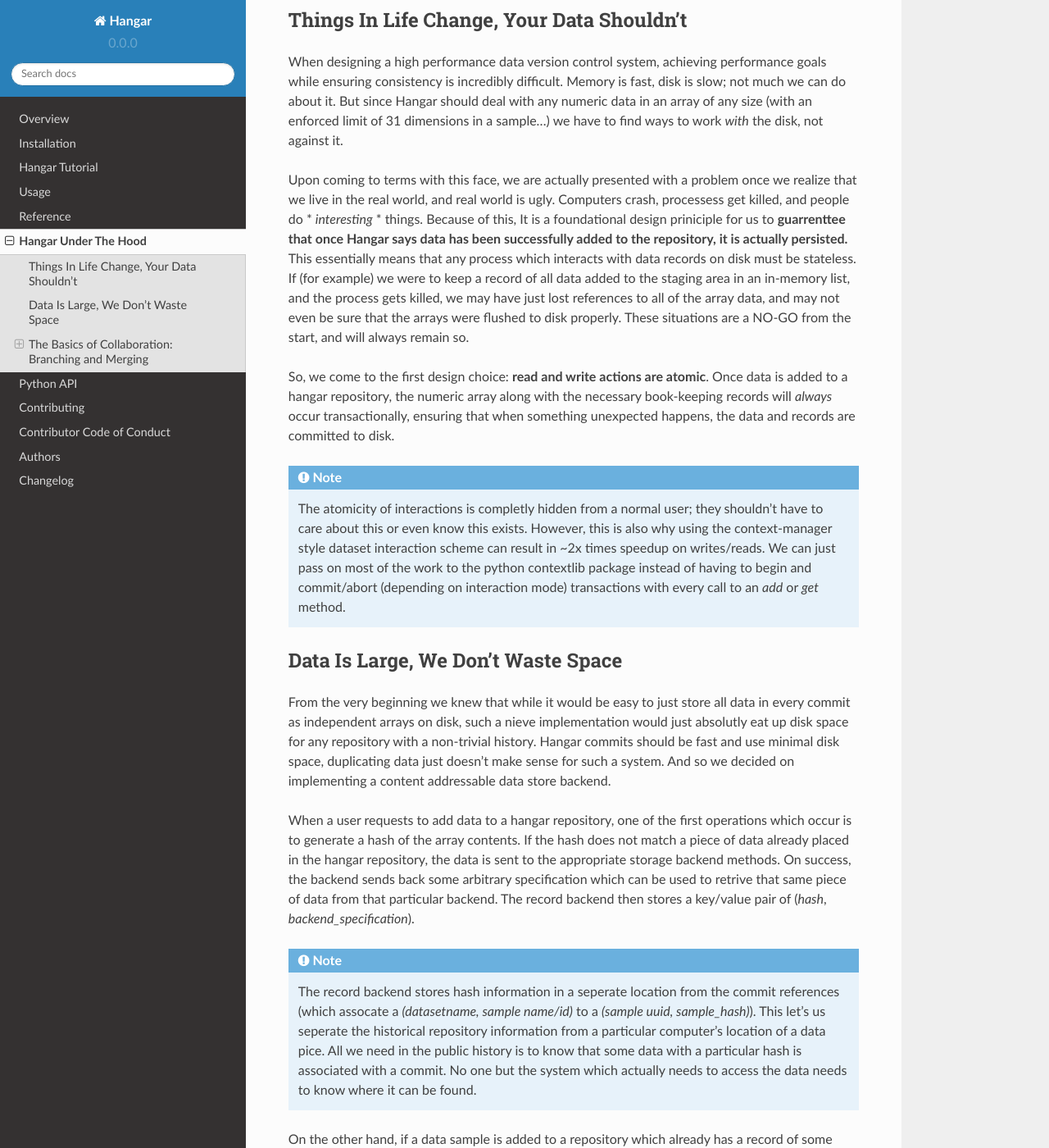
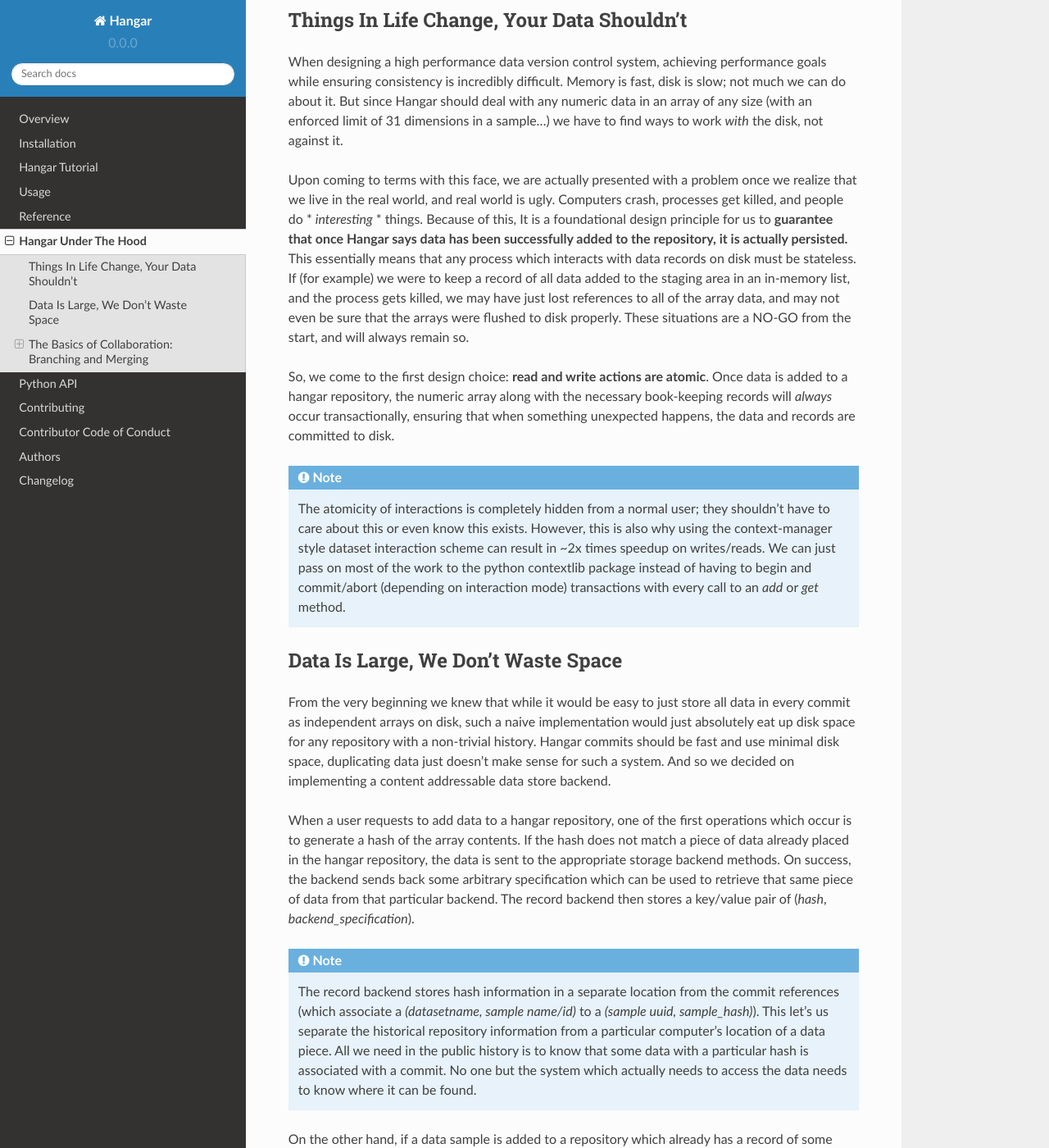
Before and after one commit to tensorwerk/hangar-py, a Sphinx documentation site: the page built from docs/design.rst, in a window 1280 px wide and 1400 px high, scrolled down 224 px. Shown: the whole window at 82% size. Built offline with Sphinx 7.4.7 and the Read the Docs theme 2.0.0, drawn with Linux system fonts in a browser that asks for light colours; some of the changed text lies outside the part shown.

Commit message:
Misc spellchecking of docs

```diff
--- a/docs/Hangar-Tutorial-002.rst
+++ b/docs/Hangar-Tutorial-002.rst
@@ -46,11 +46,11 @@ Merging
 -------
 
 
-Stratagies
+Strategies
 ^^^^^^^^^^
 
 Methods
 ^^^^^^^
 
-Conflict Handeling
+Conflict Handling
 ^^^^^^^^^^^^^^^^^^
--- a/docs/design.rst
+++ b/docs/design.rst
@@ -19,8 +19,8 @@ not against it.
 
 Upon coming to terms with this face, we are actually presented with a problem
 once we realize that we live in the real world, and real world is ugly.
-Computers crash, processess get killed, and people do * *interesting* * things.
-Because of this, It is a foundational design priniciple for us to **guarrenttee
+Computers crash, processes get killed, and people do * *interesting* * things.
+Because of this, It is a foundational design principle for us to **guarantee
 that once Hangar says data has been successfully added to the repository, it is
 actually persisted.** This essentially means that any process which interacts
 with data records on disk must be stateless. If (for example) we were to keep a
@@ -37,7 +37,7 @@ disk.
 
 .. note::
 
-  The atomicity of interactions is completly hidden from a normal user; they
+  The atomicity of interactions is completely hidden from a normal user; they
   shouldn't have to care about this or even know this exists. However, this
   is also why using the context-manager style dataset interaction scheme can
   result in ~2x times speedup on writes/reads. We can just pass on most of the
@@ -50,8 +50,8 @@ Data Is Large, We Don't Waste Space
 ===================================
 
 From the very beginning we knew that while it would be easy to just store all
-data in every commit as independent arrays on disk, such a nieve implementation
-would just absolutly eat up disk space for any repository with a non-trivial
+data in every commit as independent arrays on disk, such a naive implementation
+would just absolutely eat up disk space for any repository with a non-trivial
 history. Hangar commits should be fast and use minimal disk space, duplicating
 data just doesn't make sense for such a system. And so we decided on implementing
 a content addressable data store backend.
@@ -60,16 +60,16 @@ When a user requests to add data to a hangar repository, one of the first
 operations which occur is to generate a hash of the array contents. If the hash
 does not match a piece of data already placed in the hangar repository, the data
 is sent to the appropriate storage backend methods. On success, the backend
-sends back some arbitrary specification which can be used to retrive that same
+sends back some arbitrary specification which can be used to retrieve that same
 piece of data from that particular backend. The record backend then stores a
 key/value pair of (`hash`, `backend_specification`).
 
 .. note::
 
-  The record backend stores hash information in a seperate location from the
-  commit references (which assocate a `(datasetname, sample name/id)` to a
-  `(sample uuid, sample_hash)`). This let's us seperate the historical repository
-  information from a particular computer's location of a data pice. All we need in
+  The record backend stores hash information in a separate location from the
+  commit references (which associate a `(datasetname, sample name/id)` to a
+  `(sample uuid, sample_hash)`). This let's us separate the historical repository
+  information from a particular computer's location of a data piece. All we need in
   the public history is to know that some data with a particular hash is
   associated with a commit. No one but the system which actually needs to access
   the data needs to know where it can be found.
@@ -110,13 +110,13 @@ why Hangar can do what it can; we don't attempt to treat data as anything other
 then a series of bytes on disk!
 
 The fact that *Hangar does not care about what your data represents* is a
-fundumental underpinning of how the system works under the hood. It is the
+fundamental underpinning of how the system works under the hood. It is the
 *designed and intended behavior* of Hangar to dump arrays to disk in what would
-seem like completly arbitrary buffers/locations to an outside observer. And for
+seem like completely arbitrary buffers/locations to an outside observer. And for
 the most part, they would be essentially correct in their observation that data
 samples on disk are in strange locations.
 
-While there is almost no organization or heirarcy for the actual data samples
+While there is almost no organization or hierarchy for the actual data samples
 when they are stored on disk, that is not to say that they are stored without
 care! We may not care about global trends, but we do care a great deal about the
 byte order/layout, sequentiality, chunking/compression and validations
```
Also changed, not shown: other parts of docs/design.rst (+13 -13 lines), docs/Hangar-Tutorial-001.rst (+14 -14 lines).
